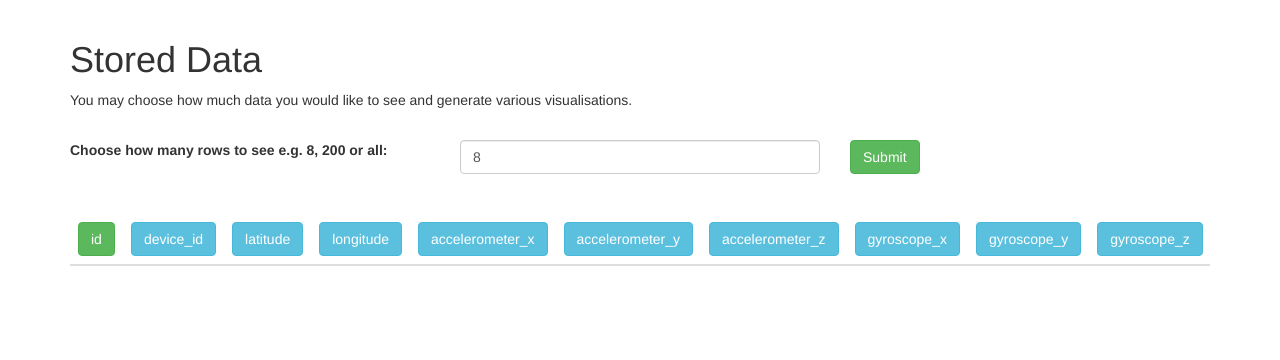
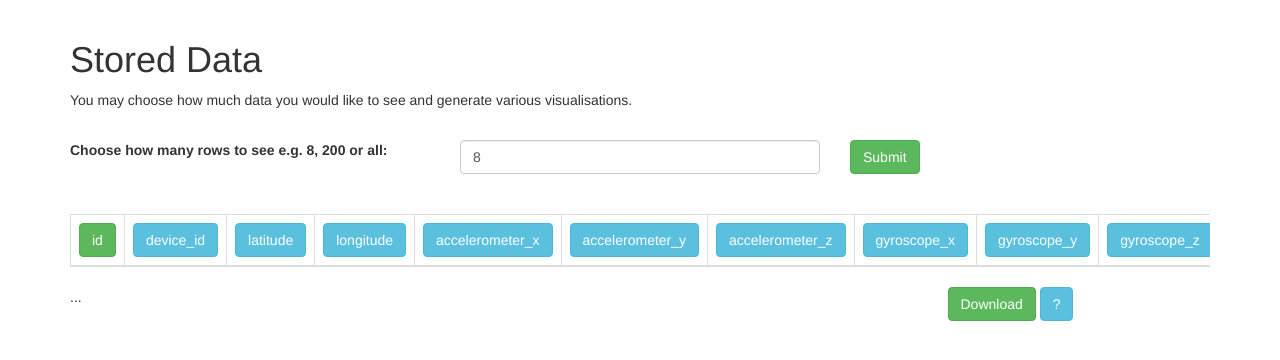
Before and after one commit to ernest4/ssida_server_repo, a Django app: page /storeddata in a window 1280 px wide. Shown: the part 51-411 px from the top of the page. Run offline with Django 3.2, Linux system fonts and the light colour scheme; lists and menus that the app fills with data are empty; some libraries are stand-ins or nearby versions.

Commit message:
working on stored data, beginnings of a download function

```diff
--- a/base/urls.py
+++ b/base/urls.py
@@ -22,6 +22,7 @@ urlpatterns = [
     path('rawdata', ssida_app.views.setRawData, name='rawdata'),
     path('getrawdata', ssida_app.views.getRawData, name='getrawdata'),
     path('getstoreddata', ssida_app.views.getStoredData, name='getstoreddata'),
+    path('downloadData', ssida_app.views.downloadData, name='downloaddata'),
 
     path('db', ssida_app.views.db, name='db'),
     path('admin/', admin.site.urls),
--- a/ssida_app/static/asyncServerDataLoad.js
+++ b/ssida_app/static/asyncServerDataLoad.js
@@ -7,7 +7,7 @@ function getLiveData(rows = 8, callback){
              },
 
         success: function(response) {
-            console.log(response); //TESTING
+            //console.log(response); //TESTING
 
             callback(response);
         },
--- a/ssida_app/static/storeddata.js
+++ b/ssida_app/static/storeddata.js
@@ -1,6 +1,11 @@
 $(window).on('load', function () {
 
-    $( "#submitQuery" ).on( "click", function() {
+    $( "#downloadDataButton" ).on( "click", function() {
+        window.location = "downloadData?rows=5";
+    });
+
+    //handling submit button
+    $( "#submitQueryButton" ).on( "click", function() {
         let rows = $('#rowsInput').val();
 
         getStoredData(rows, function(data){
--- a/ssida_app/templates/livedata.html
+++ b/ssida_app/templates/livedata.html
@@ -14,7 +14,7 @@
   </div>
       <div id="rawdata">
         <div class="table-responsive">
-          <table class="table" id="responseTable">
+          <table class="table table-bordered table-striped" id="responseTable">
               <thead>
                 <tr>
                <!--   {% for key in keys %}
--- a/ssida_app/templates/storeddata.html
+++ b/ssida_app/templates/storeddata.html
@@ -23,7 +23,7 @@
             <input type="text" class="form-control" id="rowsInput" placeholder="rows" value="8" required>
         </div>
         <div class="col-xs-4">
-            <button class="btn btn-success" id="submitQuery">Submit</button>
+            <button class="btn btn-success" id="submitQueryButton">Submit</button>
         </div>
   </div>
     <br/>
@@ -31,8 +31,8 @@
   <div class="row">
     <div class="col-xs-12">
       <div id="storeddata">
-        <div class="table-responsive">
-          <table class="table" id="responseTable">
+        <div class="table-responsive" style="max-height: 50vh; overflow:auto;">
+          <table class="table table-bordered table-striped" id="responseTable">
               <thead>
                 <tr>
                <!--   {% for key in keys %}
@@ -51,12 +51,23 @@
                     <th><button class="btn btn-warning" data-toggle="popover" title="timestamp" data-content="Time the device sent the data to the server" data-placement="bottom" data-trigger="focus">timestamp</button></th>
                 </tr>
               </thead>
+              <!-- <tbody id="tbody_response" style="max-height: 75vh; overflow:auto;"></tbody> -->
               <tbody id="tbody_response"></tbody>
           </table>
         </div>
       </div>
     </div>
   </div>
+
+    <div class="row">
+        <div class="col-xs-9">
+            ...
+        </div>
+        <div class="col-xs-3">
+            <button class="btn btn-success" id="downloadDataButton">Download</button>
+            <button class="btn btn-info" data-toggle="popover" title="Download" data-content="Download the currently viewed data as a .csv file" data-placement="top" data-trigger="focus">?</button>
+        </div>
+    </div>
 </div>
 
 <!-- D3 for visualisations -->
--- a/ssida_app/views.py
+++ b/ssida_app/views.py
@@ -4,7 +4,7 @@ from django.http import JsonResponse
 from django.views.decorators.http import require_http_methods
 from .models import Greeting, LiveData
 from django.core import serializers
-import datetime
+import csv
 
 # Create your views here.
 def index(request):
@@ -28,6 +28,9 @@ def showRawData(request):
     keys = live_data[0].keys()
 
     return render(request, 'livedata.html', {'recordDicts': live_data,'keys':keys})
+
+def showStoredData(request):
+    return render(request, 'storeddata.html')
 
 
 @require_http_methods(['GET'])
@@ -66,6 +69,23 @@ def getStoredData(request):
     return HttpResponse(live_data, content_type='application/json')
 
 
+def downloadData(request):
+    params = request.GET
+
+    if len(params) != 0:
+        rows = params['rows']
+
+        # Create the HttpResponse object with the appropriate CSV header.
+        response = HttpResponse(content_type='text/csv')
+        response['Content-Disposition'] = 'attachment; filename="data.csv"'
+
+        writer = csv.writer(response)
+        writer.writerow(['Rows', 'Foo', 'Bar', 'Baz'])
+        writer.writerow([rows, 'A', 'B', 'C', '"Testing"', "Here's a quote"])
+
+    return response
+
+
 @require_http_methods(['GET','POST'])
 def setRawData(request):
     params = request.GET
@@ -85,9 +105,6 @@ def setRawData(request):
         live_data.save()
     return render(request, 'livedata.html', {'params': params, 'keys': params.keys()})
 
-def showStoredData(request):
-    return render(request, 'storeddata.html')
-
 
 def db(request):
 
```
